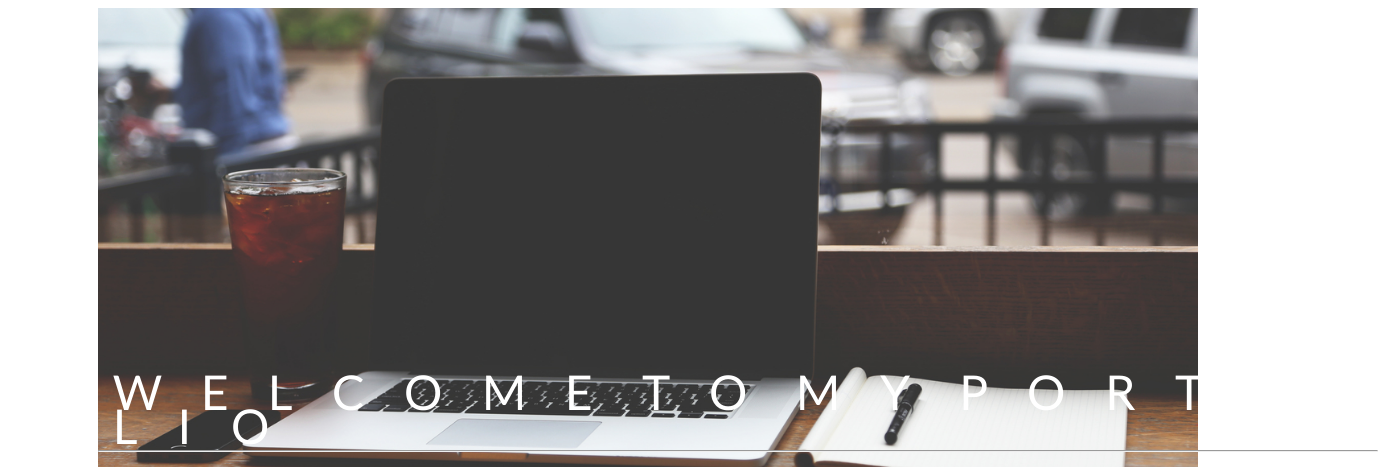
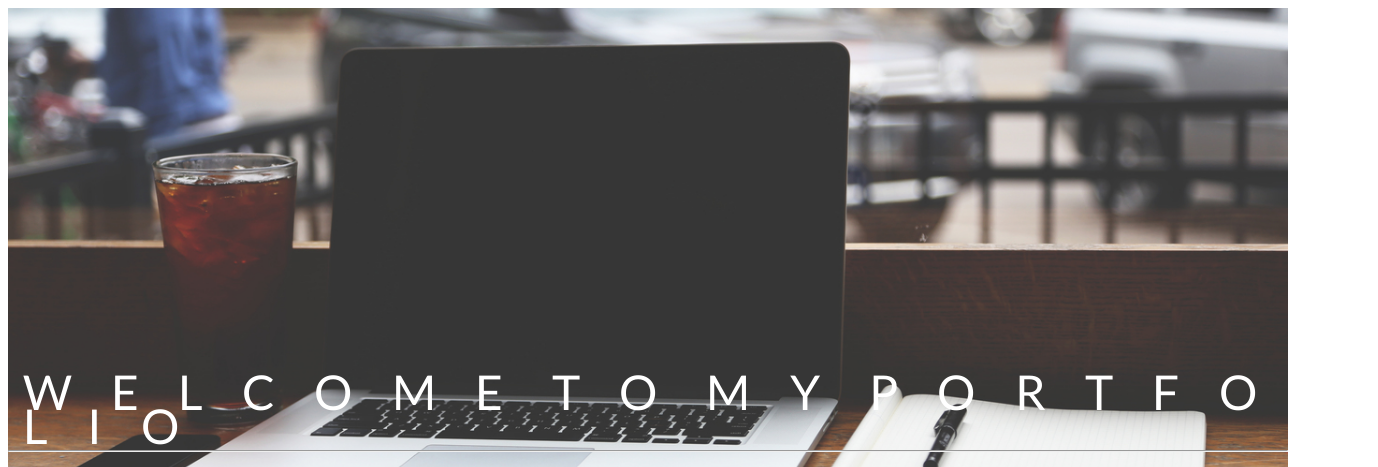
Before and after one commit to BaoPham92/Portfolio-2018, a plain HTML site: page index.html in a window 1280 px wide. Shown: the top 467 px of the page, 1378 px wide, since content can reach past the window. Drawn offline with Linux system fonts and the light colour scheme.

Commit message:
Type: Adjustment. Body: Removed a experimental breakpoint

```diff
--- a/CSS/responsive.css
+++ b/CSS/responsive.css
@@ -79,11 +79,3 @@
         max-width: 100%;
     }
 }
-
-@media screen and (min-width: 1000px) {
-    #top, #navbar, #projects, #contact, .parallaxImage1, .header {
-        width: 1100px;
-        margin-right: auto;
-        margin-left: auto;
-    }
-}
```
